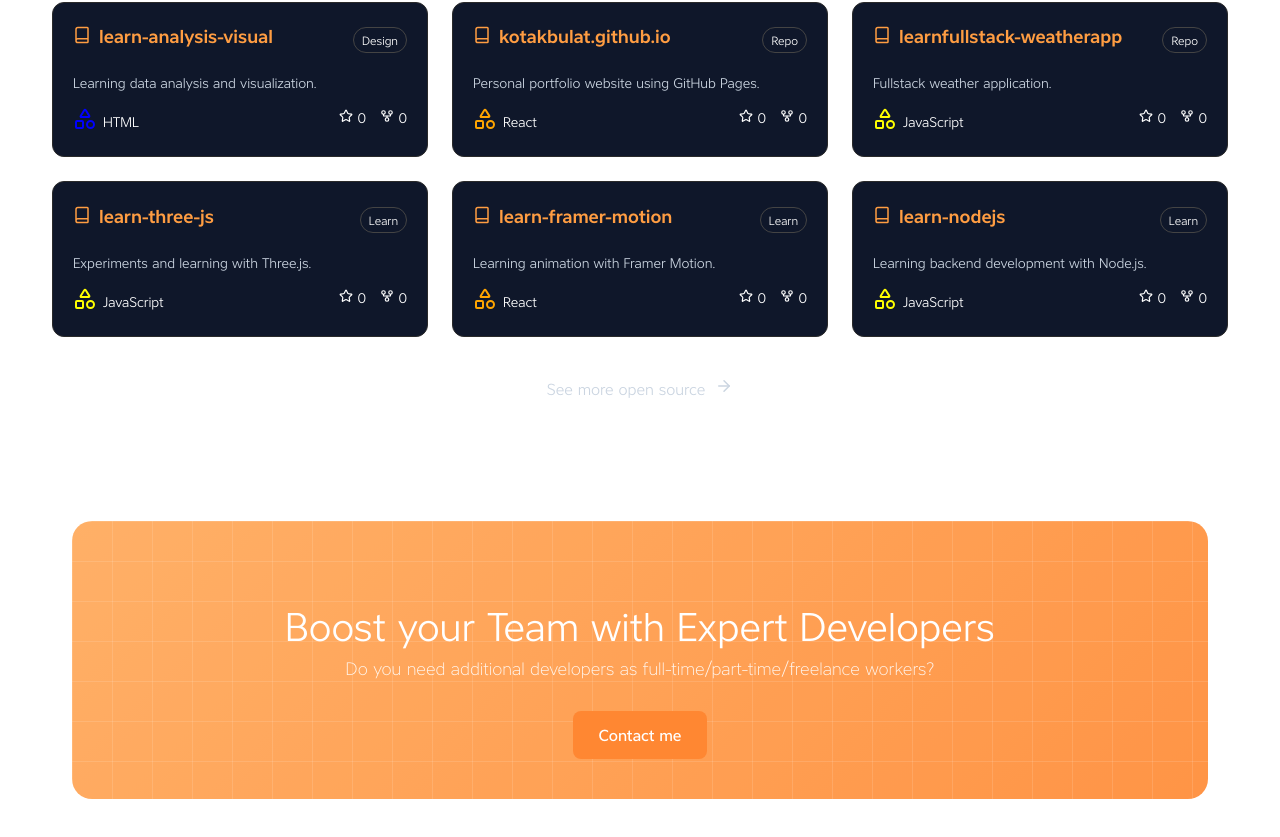
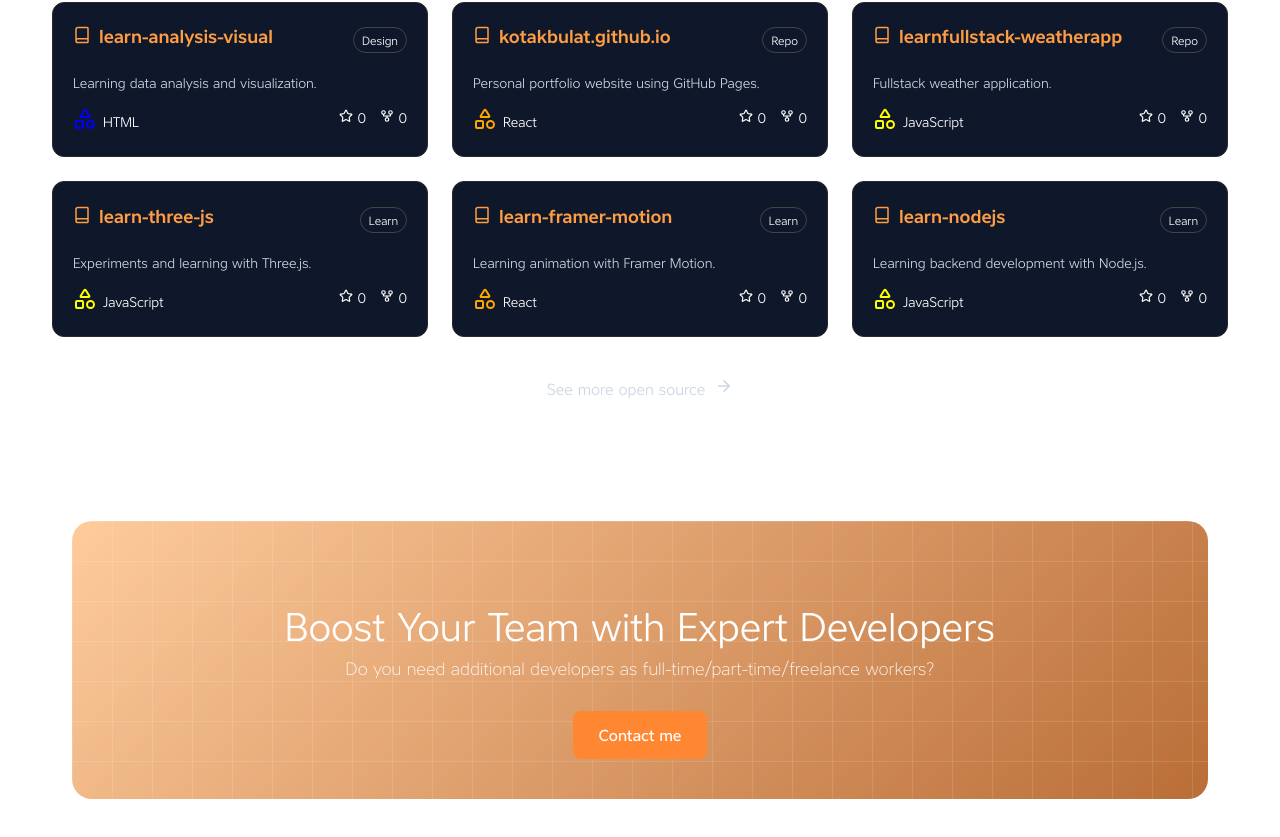
Before and after one commit to kotakbulat/kotakbulat.github.io, a React (Vite) app: page / in a window 1280 px wide. Shown: the part 3591-4428 px from the top of the page. Built offline with nearby package versions, Linux system fonts and the light colour scheme.

Commit message:
feat: update ContactCTA css

```diff
--- a/src/components/Contact/ContactCTA.tsx
+++ b/src/components/Contact/ContactCTA.tsx
@@ -7,7 +7,7 @@ export default function  ContactCTA() {
             <div className="contact-cta-card">
 
                 <h2>
-                    Boost your Team with Expert Developers
+                    Boost Your Team with Expert Developers
                 </h2>
 
                 <p>
--- a/src/components/Contact/contact.css
+++ b/src/components/Contact/contact.css
@@ -19,7 +19,7 @@
     background:
     linear-gradient(rgba(255,255,255,0.12) 1px, transparent 1px),
     linear-gradient(90deg, rgba(255,255,255,0.12) 1px, transparent 1px),
-    linear-gradient(135deg,#ff9d42,#ff7a18);
+    linear-gradient(135deg,#ffbf84,#a94a06);
 
     background-size:
     40px 40px,
```
